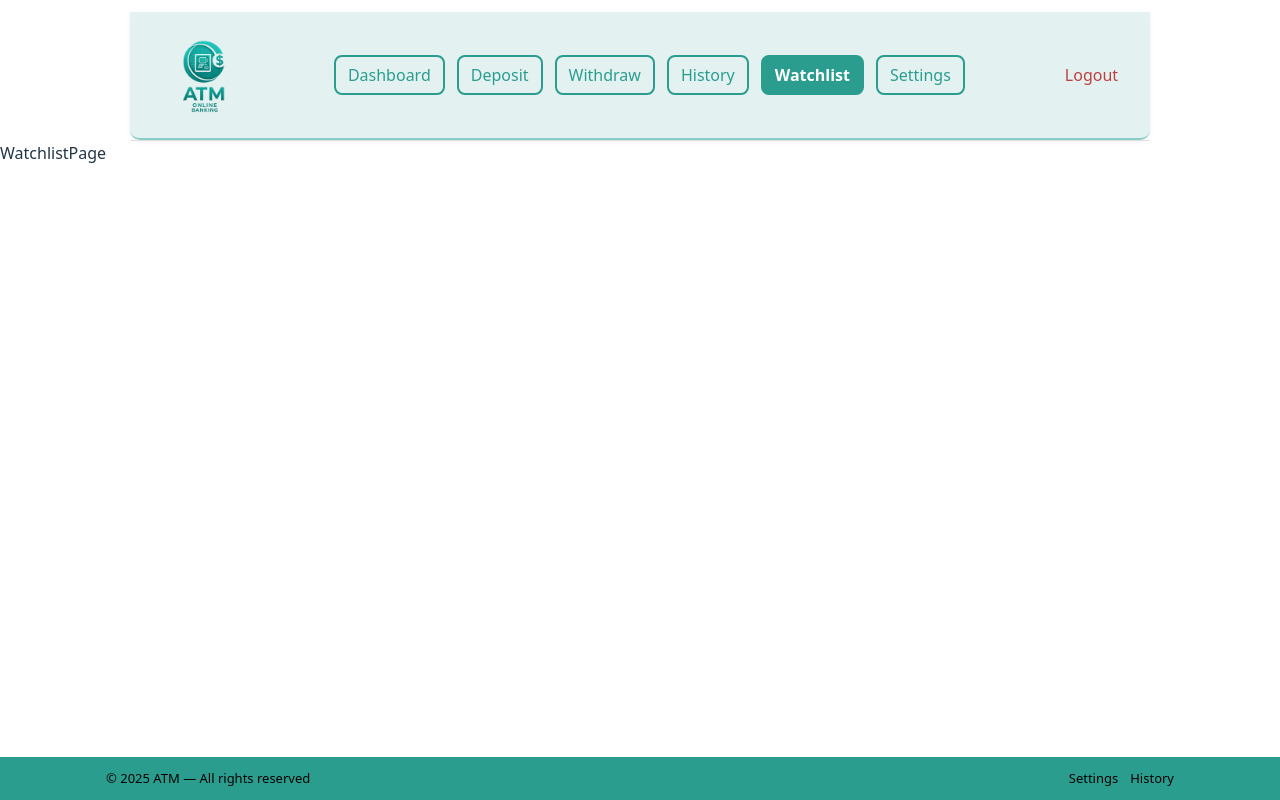
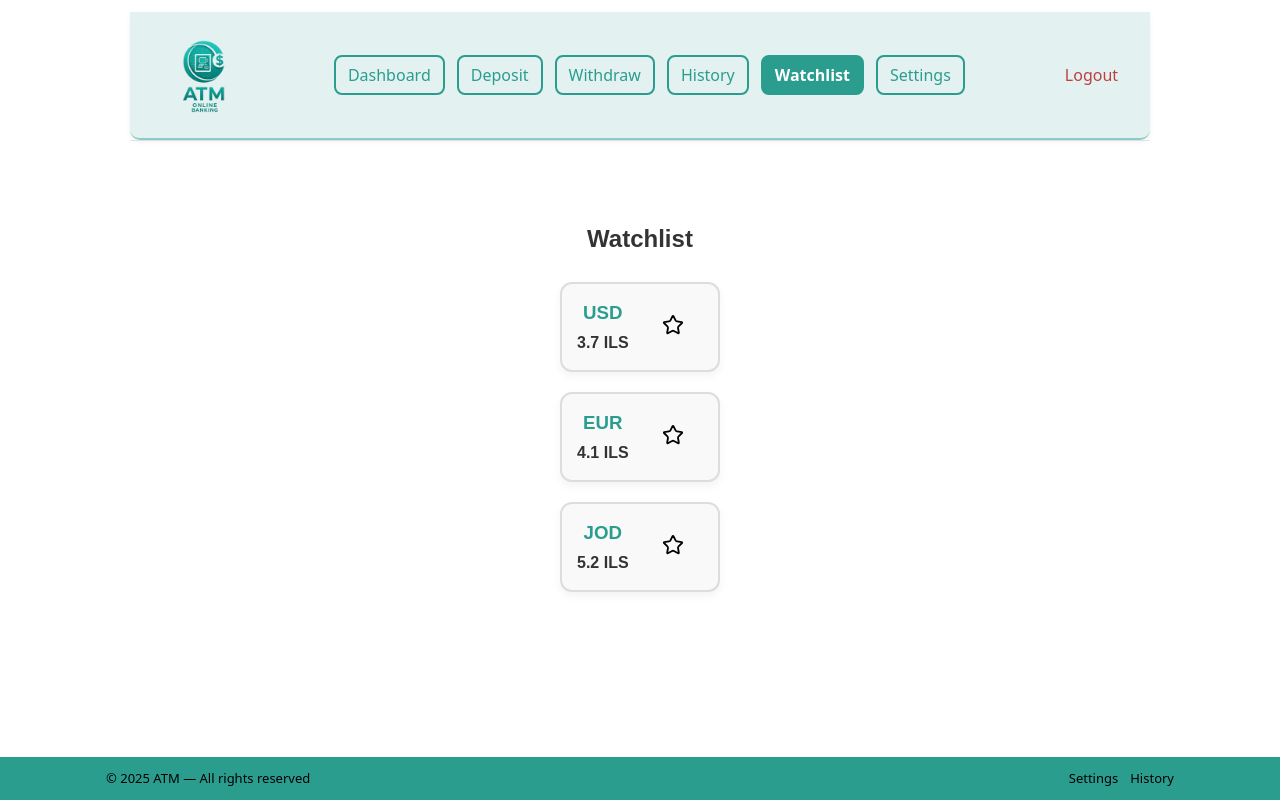
Before and after one commit to Code2Career-GSG/ATM-Project, a React (Vite) app: page /watchlist in a window 1280 px wide. Built offline with nearby package versions, Linux system fonts and the light colour scheme; a web font is replaced by a local one.

Commit message:
prepare the watchlist page

```diff
--- /dev/null
+++ b/src/WatchlistPage.css
@@ -0,0 +1,61 @@
+.watchlist-container {
+  max-width: 700px;
+  margin: 40px auto;
+  padding: 20px;
+  font-family: Arial, sans-serif;
+  text-align: center;
+}
+
+.watchlist-container h2 {
+  margin-bottom: 25px;
+  color: #333;
+}
+
+.watchlist-grid {
+  display: grid;
+  grid-template-columns: repeat(auto-fit, minmax(160px, 1fr));
+  gap: 20px;
+}
+
+.currency-card {
+  background-color: #f9f9f9;
+  border: 2px solid #ddd;
+  border-radius: 12px;
+  padding: 15px;
+  box-shadow: 0 4px 10px rgba(0, 0, 0, 0.05);
+  display: flex;
+  justify-content: space-between;
+  align-items: center;
+  transition: 0.2s;
+}
+
+.currency-card:hover {
+  transform: scale(1.03);
+}
+
+.currency-info h3 {
+  margin: 0;
+  color: #2a9d8f;
+}
+
+.currency-info p {
+  margin: 4px 0 0 0;
+  font-weight: bold;
+  color: #333;
+}
+
+.star-btn {
+  background: none;
+  border: none;
+  cursor: pointer;
+  color: #aaa;
+  transition: color 0.2s;
+}
+
+.star-btn.active {
+  color: #f4c542;
+}
+
+.star-btn:hover {
+  color: #f4c542;
+}
--- a/src/WithdrawPage.css
+++ b/src/WithdrawPage.css
@@ -19,7 +19,7 @@
   font-size: 18px;
   margin-bottom: 20px;
   font-weight: bold;
-  color: #d9534f; /* أحمر دال على السحب */
+  color: #d9534f;
 }
 
 .withdraw-form {
--- a/src/pages/WatchlistPage.tsx
+++ b/src/pages/WatchlistPage.tsx
@@ -1,3 +1,50 @@
+import { useSelector, useDispatch } from "react-redux";
+import type { RootState } from "../store/store";
+import { addFavCurrency, removeFavCurrency } from "../store/store";
+import "../WatchlistPage.css";
+import { Star } from "lucide-react";
 export const WatchlistPage = () => {
-  return <div>WatchlistPage</div>;
+  const dispatch = useDispatch();
+
+  const favList = useSelector((state: RootState) => state.currencies.favList);
+  const rates = useSelector((state: RootState) => state.currencies.rates);
+
+  const toggleFav = (currency: string) => {
+    if (favList.includes(currency)) {
+      dispatch(removeFavCurrency(currency));
+    } else {
+      dispatch(addFavCurrency(currency));
+    }
+  };
+
+  const allCurrencies = Object.keys(rates) as Array<keyof typeof rates>;
+
+  return (
+    <div className="watchlist-container">
+      <h2>Watchlist</h2>
+      <div className="watchlist-grid">
+        {allCurrencies.map((currency) => (
+          <div className="currency-card" key={currency}>
+            <div className="currency-info">
+              <h3>{currency}</h3>
+              <p>{rates[currency]} ILS</p>
+            </div>
+
+<button
+  className="star-btn"
+  onClick={() => toggleFav(currency)}
+>
+  <Star
+    size={22}
+    color={favList.includes(currency) ? "#2a9d8f" : "#000"}
+    fill={favList.includes(currency) ? "#2a9d8f" : "none"}
+  />
+</button>
+
+
+          </div>
+        ))}
+      </div>
+    </div>
+  );
 };
```
